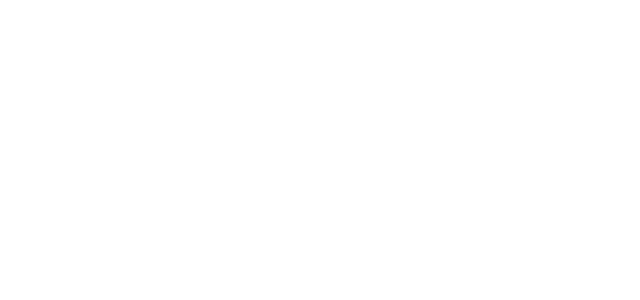
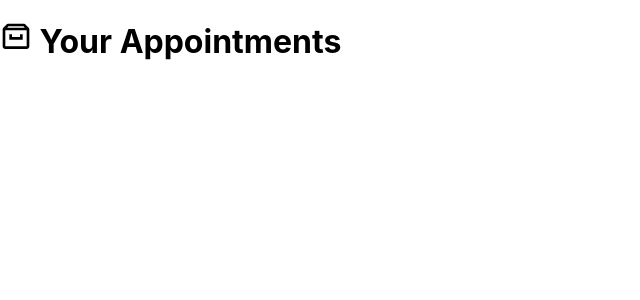
Before and after one commit to lucasrmagalhaes/building_an_interface-react, a React (Create React App) app: page / in a window 1280 px wide. Shown: the top 300 px of the page, without its empty margins (0-640 px from the left). Built offline with nearby package versions, Linux system fonts and the light colour scheme.

Commit message:
Using React icon components

```diff
--- a/package.json
+++ b/package.json
@@ -8,6 +8,7 @@
     "@testing-library/user-event": "^13.5.0",
     "react": "^18.2.0",
     "react-dom": "^18.2.0",
+    "react-icons": "^4.4.0",
     "react-scripts": "5.0.1",
     "web-vitals": "^2.1.4"
   },
--- a/src/App.js
+++ b/src/App.js
@@ -1,7 +1,9 @@
+import { BiArchive } from 'react-icons/bi';
+
 function App() {
   return (
     <div>
-      <></>
+      <h1><BiArchive /> Your Appointments</h1>
     </div>
   );
 }
```
Also changed, not shown: 2 other files (tests, documents, lock files or other folders).
